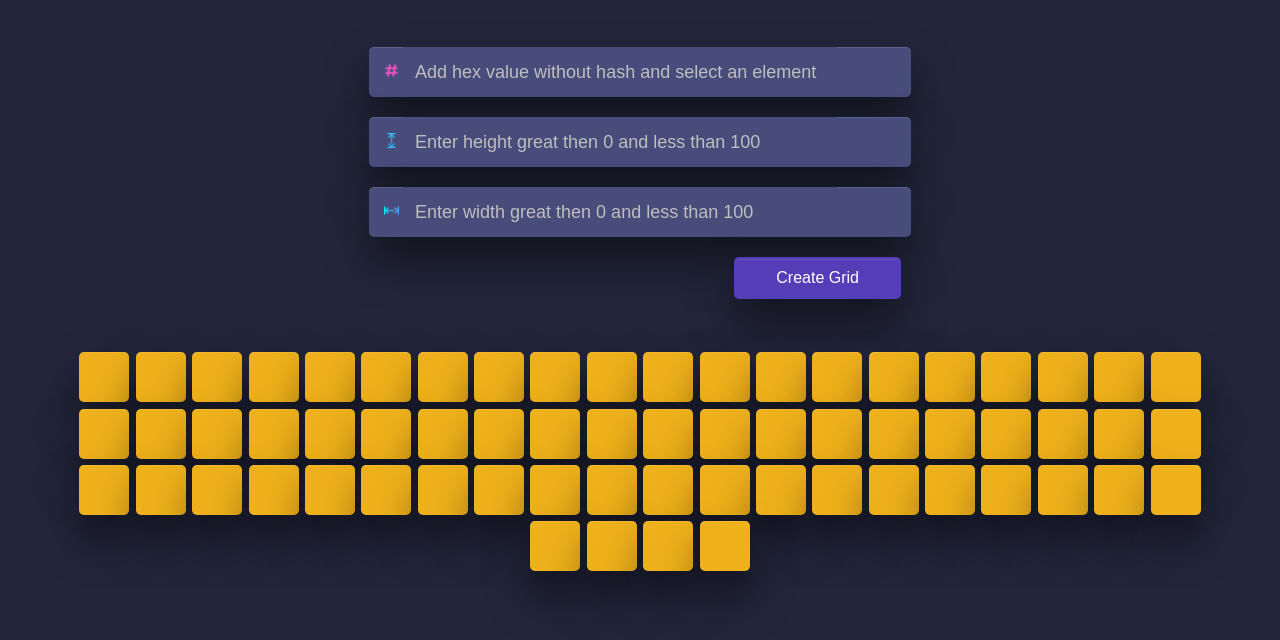
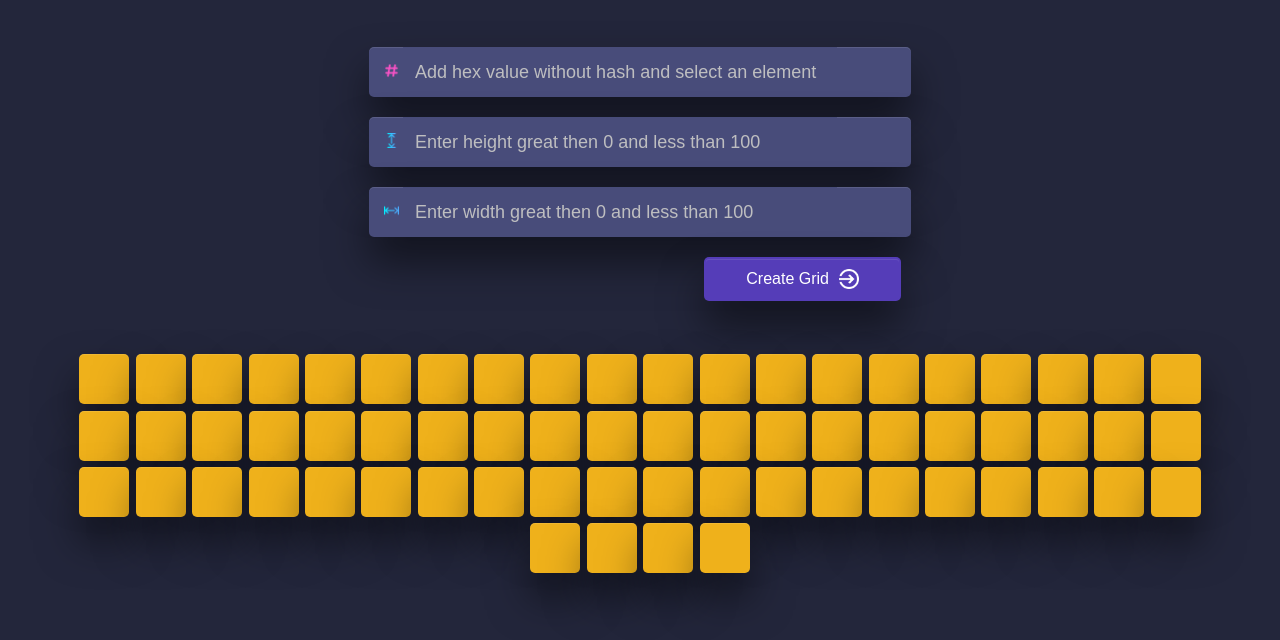
Before and after one commit to glenturner/grid-builder, a plain HTML site: page index.html in a window 1280 px wide. Shown: the part 106-746 px from the top of the page. Drawn offline with nearby package versions, Linux system fonts and the light colour scheme.

Commit message:
Quick commit by Glen Turner

```diff
--- a/index.html
+++ b/index.html
@@ -52,6 +52,8 @@
             <div class="button_wrapper">
                 <button id="dimensions" onclick="onHeightChange()" class="button">
                     Create Grid
+                    <img alt="hash icon" ; draggable=false src="Images/submit.png" ;
+                        style="height:20px;width:auto;margin-left:10px;" />
                 </button>
             </div>
         </div>
```
